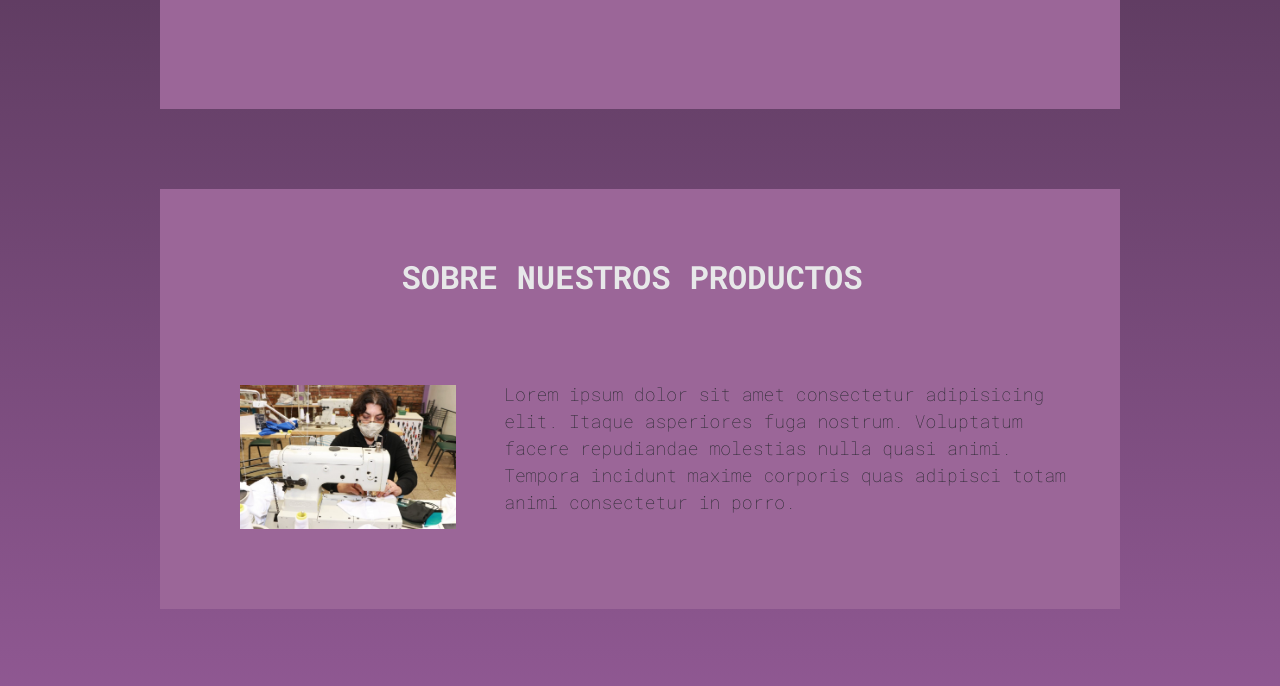
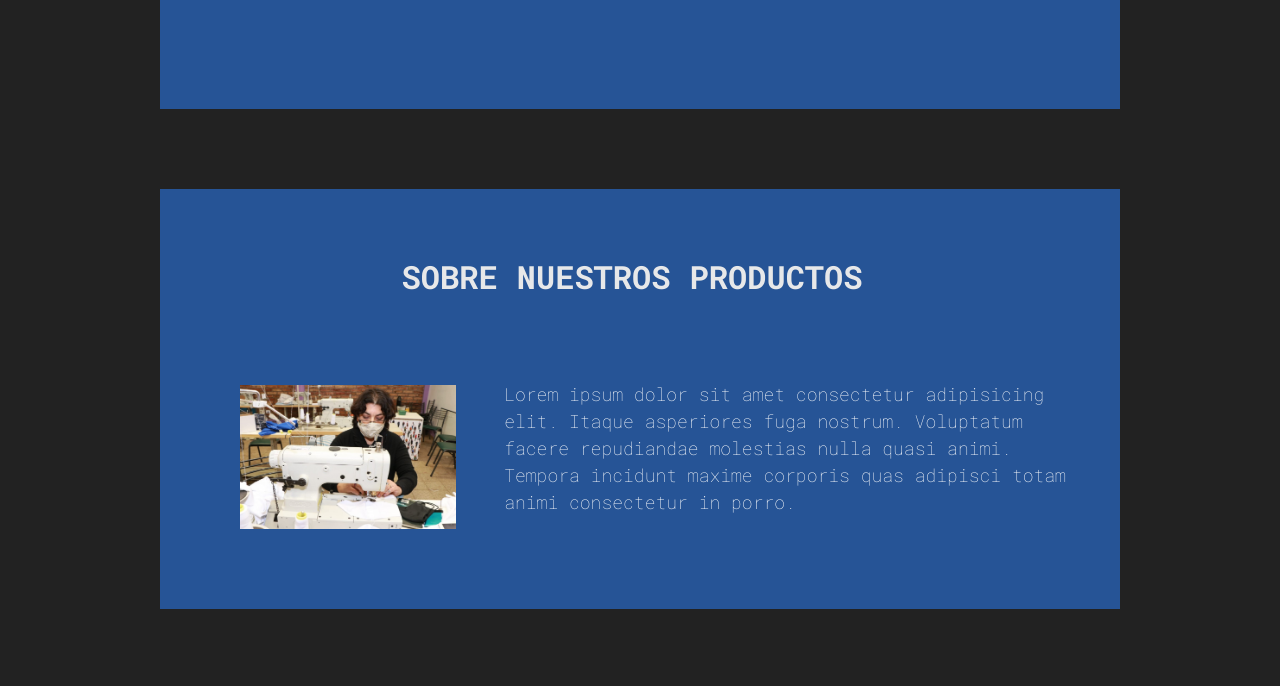
Before and after one commit to GeroGallardo/ProyectoCoderHouse, a website: page index.html in a window 1280 px wide. Shown: the part 1221-1907 px from the top of the page. Drawn offline with nearby package versions, Linux system fonts and the light colour scheme.

Commit message:
cambio de colores

```diff
--- a/_footer.scss
+++ b/_footer.scss
@@ -1,5 +1,5 @@
 section {
-  background-color: #9b6698;
+  background-color: #265496;
   margin-left: 10rem;
   margin-right: 10rem;
   margin-top: 5rem;
--- a/_header.scss
+++ b/_header.scss
@@ -3,7 +3,6 @@
 /*...HOLA PROFE, NO PUEDO CENTRAR LAS PALABRAS DEL MENU SIN CENTRAR TAMBIEN EL LOGO, EN CLASES PLANTEO LA DUDA :) ---*/
 
 .header {
-  color: #43344b;
   font-family: "Franklin Gothic Medium", "Arial Narrow", Arial, sans-serif;
   padding: 2rem;
   background-size: 100%;
@@ -16,7 +15,7 @@
   align-content: center;
   align-items: center;
   justify-content: center;
-  background-color: #43344b;
+  background-color: #151515;
 }
 
 .header__logo {
--- a/_sobreNosotros.scss
+++ b/_sobreNosotros.scss
@@ -8,15 +8,13 @@
 }
 
 section {
-  background-color: #9b6698;
+  background-color: #265496;
   margin-left: 10rem;
   margin-right: 10rem;
   margin-top: 5rem;
   margin-bottom: 5rem;
 }
 
-
-
 #sobreNosotros div img {
   height: 15rem;
   padding: 3rem;
--- a/_sobreNuestrosProductos.scss
+++ b/_sobreNuestrosProductos.scss
@@ -8,7 +8,7 @@
 }
 
 section {
-  background-color: #9b6698;
+  background-color: #265496;
   margin-left: 10rem;
   margin-right: 10rem;
   margin-top: 5rem;
@@ -18,6 +18,7 @@ section {
 .div__p {
   font-family: "Roboto Mono", monospace;
   font-size: large;
+  color: white;
 }
 
 #sobreNuestrosProductos div img {
--- a/_tienda.scss
+++ b/_tienda.scss
@@ -6,7 +6,7 @@
 }
 
 section {
-  background-color: #9b6698;
+  background-color: #265496;
   margin-left: 10rem;
   margin-right: 10rem;
   margin-top: 5rem;
--- a/style.scss
+++ b/style.scss
@@ -32,7 +32,7 @@ h1{
 }
 
 body {
-  background: linear-gradient(0deg, rgb(162, 99, 165) 30%, rgb(78, 50, 80) 70%);
+  background-color: #222222;
   font-family: font-family "Roboto Mono", monospace;
 }
 
```
Also changed, not shown: index.html (+6 -3 lines), style.css, 1 other file.
